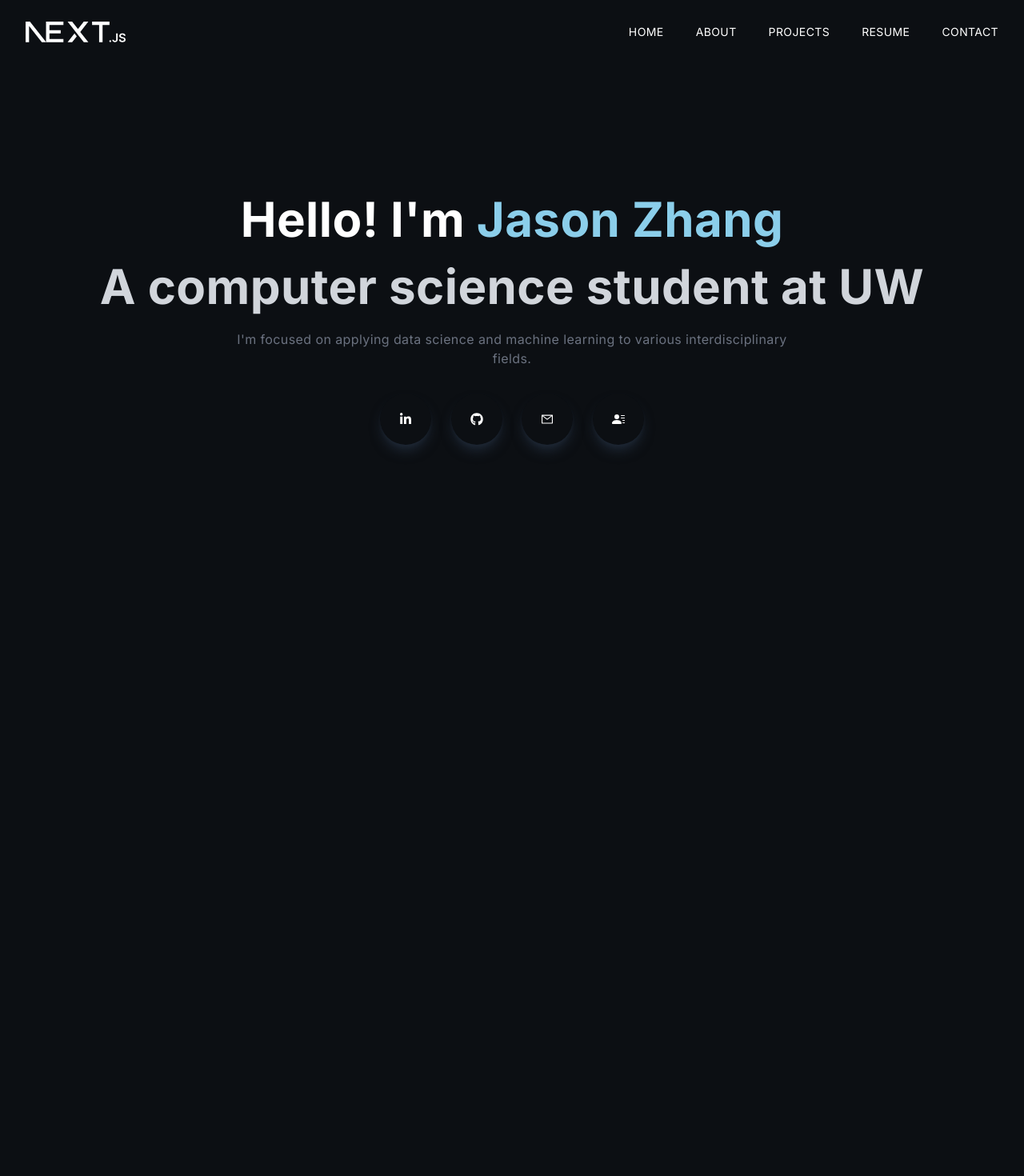
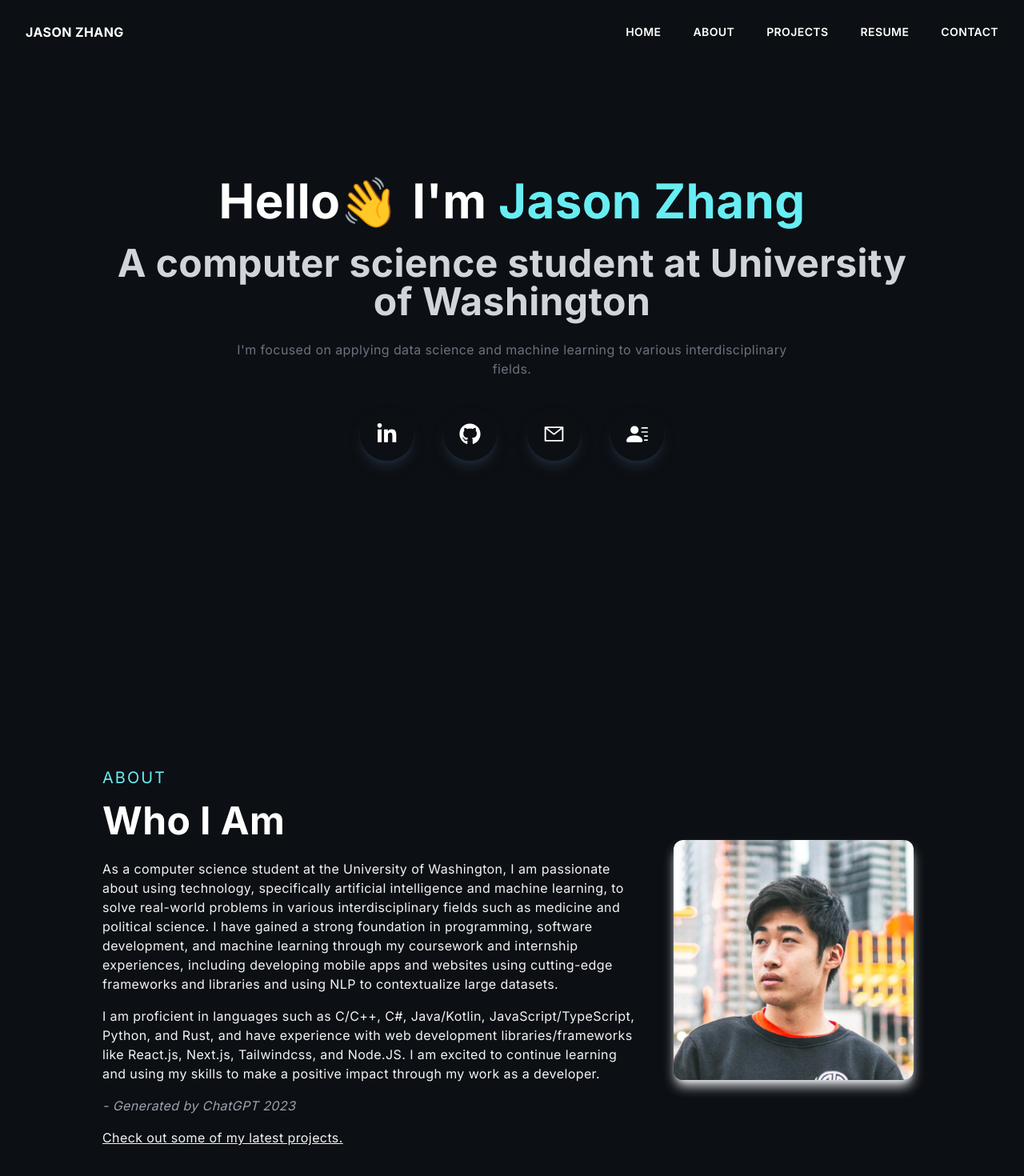
Before and after one commit to Zjjc123/react-portfolio, a Next.js app: page / in a window 1280 px wide. Shown: the top 1470 px of the page at 80% size. Before the commit the page ends 800 px from the top, so only its background shows below. Built offline with nearby package versions, Linux system fonts and the light colour scheme.

Commit message:
about & main clean up

```diff
--- a/app/global.css
+++ b/app/global.css
@@ -1,6 +1,10 @@
 @tailwind base;
 @tailwind components;
 @tailwind utilities;
+
+html {
+  scroll-behavior: smooth !important;
+}
 
 @layer base {
   body {
@@ -15,7 +19,7 @@
   }
 
   h2 {
-    @apply text-3xl sm:text-4xl
+    @apply text-2xl sm:text-4xl md:text-5xl
   }
 
   li {
@@ -26,3 +30,38 @@
     @apply shadow-xl shadow-gray-400 rounded-xl uppercase bg-gradient-to-r from-[#5651e5] to-[#709dff]
   }
 }
+
+@keyframes wave-animation {
+  0% {
+    transform: rotate(0deg);
+  }
+  15% {
+    transform: rotate(14deg);
+  }
+  30% {
+    transform: rotate(-8deg);
+  }
+  40% {
+    transform: rotate(14deg);
+  }
+  50% {
+    transform: rotate(-4deg);
+  }
+  60% {
+    transform: rotate(10deg);
+  }
+  70% {
+    transform: rotate(0deg);
+  }
+  100% {
+    transform: rotate(0deg);
+  }
+}
+
+.wave {
+  animation-name: wave-animation;
+  animation-duration: 2.5s;
+  animation-iteration-count: infinite;
+  transform-origin: 70% 70%;
+  display: inline-block;
+}
--- a/app/page.tsx
+++ b/app/page.tsx
@@ -1,3 +1,4 @@
+import About from '../components/About'
 import Main from '../components/Main'
 import NavBar from '../components/NavBar'
 
@@ -6,6 +7,7 @@ export default function Home() {
     <>
       <NavBar />
       <Main />
+      <About />
     </>
   )
 }
--- /dev/null
+++ b/components/About.tsx
@@ -0,0 +1,56 @@
+import React from 'react';
+import Image from 'next/image';
+import Link from 'next/link';
+
+const About = () => {
+  return (
+    <div id="about" className="w-full md:h-screen p-2 flex items-center py-16">
+      <div className="max-w-screen-lg mx-auto md:grid grid-cols-3 gap-8">
+        <div className="col-span-2">
+          <p className="uppercase text-xl tracking-widest text-[#67eef3]">
+            About
+          </p>
+          <h2 className="py-4">Who I Am</h2>
+          <p className="py-2 text-gray-100">
+            As a computer science student at the University of Washington, I am
+            passionate about using technology, specifically artificial
+            intelligence and machine learning, to solve real-world problems in
+            various interdisciplinary fields such as medicine and political
+            science. I have gained a strong foundation in programming, software
+            development, and machine learning through my coursework and
+            internship experiences, including developing mobile apps and
+            websites using cutting-edge frameworks and libraries and using NLP
+            to contextualize large datasets.
+          </p>
+          <p className="py-2 text-gray-100">
+            I am proficient in languages such as C/C++, C#, Java/Kotlin,
+            JavaScript/TypeScript, Python, and Rust, and have experience with
+            web development libraries/frameworks like React.js, Next.js,
+            Tailwindcss, and Node.JS. I am excited to continue learning and
+            using my skills to make a positive impact through my work as a
+            developer.
+          </p>
+          <p className="py-2 italic text-gray-400">
+            - Generated by ChatGPT 2023
+          </p>
+          <Link href="/#projects">
+            <p className="py-2 text-gray-100 underline cursor-pointer">
+              Check out some of my latest projects.
+            </p>
+          </Link>
+        </div>
+        <div className="w-[300px] h-auto m-auto shadow-lg shadow-gray-200 rounded-xl flex items-center px-0 justify-center hover:scale-[1.02] ease-in duration-300">
+          <Image
+            src="/logo.jpg"
+            width={300}
+            height={300}
+            className="rounded-xl"
+            alt="/"
+          />
+        </div>
+      </div>
+    </div>
+  );
+};
+
+export default About;
--- a/components/Main.tsx
+++ b/components/Main.tsx
@@ -6,43 +6,47 @@ import { FaGithub, FaLinkedinIn } from 'react-icons/fa';
 
 const Main = () => {
   return (
-    <div id='home' className='w-full h-screen text-center'>
-      <div className='max-w-[1240px] w-full h-full mx-auto p-2 flex justify-center items-center'>
+    <div id="home" className="w-full h-screen text-center">
+      <div className="max-w-screen-lg w-full h-full mx-auto p-2 flex justify-center items-center">
         <div>
-          <h1 className='py-4'>
-            Hello! I&#39;m <span className='text-[#8bceea]'> Jason Zhang</span>
+          <h1 className="py-4">
+            Hello<span className="wave">&#x1F44B;</span> I&#39;m{' '}
+            <span className="text-[#67eef3]"> Jason Zhang</span>
           </h1>
-          <h1 className='py-2 text-gray-300'>A computer science student at UW</h1>
-          <p className='py-4 text-gray-500 sm:max-w-[70%] m-auto'>
-            I&#39;m focused on applying data science and machine learning to various interdisciplinary fields.
+          <h2 className="py-2 text-gray-300">
+            A computer science student at University of Washington
+          </h2>
+          <p className="py-4 text-gray-500 sm:max-w-[70%] m-auto">
+            I&#39;m focused on applying data science and machine learning to
+            various interdisciplinary fields.
           </p>
-          <div className='flex items-center justify-between max-w-[330px] m-auto py-4'>
+          <div className="flex items-center justify-between max-w-[380px] m-auto py-5">
             <a
-              href='https://www.linkedin.com/in/zjjc123/'
-              target='_blank'
-              rel='noreferrer'
+              href="https://www.linkedin.com/in/zjjc123/"
+              target="_blank"
+              rel="noreferrer"
             >
-              <div className='rounded-full shadow-lg shadow-gray-800 p-6 cursor-pointer hover:scale-110 ease-in duration-300'>
-                <FaLinkedinIn />
+              <div className="rounded-full shadow-lg shadow-gray-800 p-5 cursor-pointer hover:scale-110 ease-in duration-300">
+                <FaLinkedinIn size={27} />
               </div>
             </a>
             <a
-              href='https://github.com/zjjc123'
-              target='_blank'
-              rel='noreferrer'
+              href="https://github.com/zjjc123"
+              target="_blank"
+              rel="noreferrer"
             >
-              <div className='rounded-full shadow-lg shadow-gray-800 p-6 cursor-pointer hover:scale-110 ease-in duration-300'>
-                <FaGithub />
+              <div className="rounded-full shadow-lg shadow-gray-800 p-5 cursor-pointer hover:scale-110 ease-in duration-300">
+                <FaGithub size={27} />
               </div>
             </a>
-            <Link href='/#contact'>
-              <div className='rounded-full shadow-lg shadow-gray-800 p-6 cursor-pointer hover:scale-110 ease-in duration-300'>
-                <AiOutlineMail />
+            <Link href="/#contact">
+              <div className="rounded-full shadow-lg shadow-gray-800 p-5 cursor-pointer hover:scale-110 ease-in duration-300">
+                <AiOutlineMail size={27} />
               </div>
             </Link>
-            <Link href='/resume'>
-              <div className='rounded-full shadow-lg shadow-gray-800 p-6 cursor-pointer hover:scale-110 ease-in duration-300'>
-                <BsFillPersonLinesFill />
+            <Link href="/resume">
+              <div className="rounded-full shadow-lg shadow-gray-800 p-5 cursor-pointer hover:scale-110 ease-in duration-300">
+                <BsFillPersonLinesFill size={27} />
               </div>
             </Link>
           </div>
--- a/components/NavBar.tsx
+++ b/components/NavBar.tsx
@@ -1,76 +1,57 @@
-"use client";
+'use client';
 
 import Link from 'next/link';
-import Image from 'next/image';
-import React, { useState, useEffect } from 'react';
+import React, { useState } from 'react';
 import { AiOutlineClose, AiOutlineMail, AiOutlineMenu } from 'react-icons/ai';
 import { FaGithub, FaLinkedinIn } from 'react-icons/fa';
 import { BsFillPersonLinesFill } from 'react-icons/bs';
 
 export default function NavBar() {
-    const [nav, setNav] = useState(false);
-    const [shadow, setShadow] = useState(false);
-    const [navBg, setNavBg] = useState('#0C0F13');
-    const [linkColor, setLinkColor] = useState('#ffffff');
+  const navBg = '#0C0F13';
+  const [nav, setNav] = useState(false);
 
-    const handleNav = () => {
+  const handleNav = () => {
     setNav(!nav);
   };
-
-  useEffect(() => {
-    const handleShadow = () => {
-      if (window.scrollY >= 90) {
-        setShadow(true);
-      } else {
-        setShadow(false);
-      }
-    };
-    window.addEventListener('scroll', handleShadow);
-  }, []);
-
 
   return (
     <div
       style={{ backgroundColor: `${navBg}` }}
-      className={
-        shadow
-          ? 'fixed w-full h-20 shadow-xl z-[100] ease-in-out duration-300'
-          : 'fixed w-full h-20 z-[100]'
-      }
+      className={'fixed w-full h-20 z-[100]'}
     >
-      <div className='flex justify-between items-center w-full h-full px-8 2xl:px-16'>
-        <Link href='/'>
-            <Image
-              src='/next.svg'
-              alt='/'
-              width='125'
-              height='50'
-              className='cursor-pointer'
-            />
+      <div className="flex justify-between items-center max-w-screen-xl w-full h-full px-8 2xl:px-16 mx-auto">
+        <Link href="/">
+          <div className="font-bold uppercase">Jason Zhang</div>
         </Link>
         <div>
-          <ul style={{ color: `${linkColor}` }} className='hidden md:flex'>
-            <li className='ml-10 text-sm uppercase hover:text-gray-200'>
-              <Link href='/'>Home</Link>
+          <ul className="hidden md:flex">
+            {/* TODO: Next.js Link is broken rn for section scrolling. Swap to link when fixed*/}
+            <li className="ml-10 text-sm uppercase font-semibold hover:text-gray-200">
+              <a href="/#">Home</a>
             </li>
-            <li className='ml-10 text-sm uppercase hover:text-gray-200'>
-              <Link href='/#about'>About</Link>
+            <li className="ml-10 text-sm uppercase font-semibold hover:text-gray-200">
+              <a href="/#about">About</a>
             </li>
-            <li className='ml-10 text-sm uppercase hover:text-gray-200'>
-              <Link href='/#projects'>Projects</Link>
+            <li className="ml-10 text-sm uppercase font-semibold hover:text-gray-200">
+              <Link href="/#projects" scroll={false}>
+                Projects
+              </Link>
             </li>
-            <li className='ml-10 text-sm uppercase hover:text-gray-200'>
-              <Link href='/resume'>Resume</Link>
+            <li className="ml-10 text-sm uppercase font-semibold hover:text-gray-200">
+              <Link href="/resume" scroll={false}>
+                Resume
+              </Link>
             </li>
-            <li className='ml-10 text-sm uppercase hover:text-gray-200'>
-              <Link href='/#contact'>Contact</Link>
+            <li className="ml-10 text-sm uppercase font-semibold hover:text-gray-200">
+              <Link href="/#contact" scroll={false}>
+                Contact
+              </Link>
             </li>
           </ul>
           {/* Hamburger Icon */}
           <div
-            style={{ color: `${linkColor}` }}
             onClick={handleNav}
-            className='md:hidden cursor-pointer'
+            className="md:hidden cursor-pointer hover:text-gray-300"
           >
             <AiOutlineMenu size={25} />
           </div>
@@ -93,87 +74,81 @@ export default function NavBar() {
           }
         >
           <div>
-            <div className='flex w-full items-center justify-between'>
-              <Link href='/'>
-                  <Image
-                    src="/next.svg"
-                    width='87'
-                    height='35'
-                    alt='/'
-                  />
+            <div className="flex w-full items-center justify-between">
+              <Link href="/">
+                <div className="font-bold uppercase">Jason Zhang</div>
               </Link>
               <div
                 onClick={handleNav}
-                className='rounded-full shadow-lg shadow-gray-800 p-3 cursor-pointer'
-
+                className="rounded-full shadow-lg shadow-gray-800 p-3 cursor-pointer"
               >
                 <AiOutlineClose />
               </div>
             </div>
           </div>
-          <div className='py-4 flex flex-col'>
-            <ul className='uppercase'>
-              <Link href='/'>
-                <li onClick={() => setNav(false)} className='py-4 text-sm'>
+          <div className="py-4 flex flex-col">
+            <ul className="uppercase">
+              <Link href="/">
+                <li onClick={() => setNav(false)} className="py-4 text-sm">
                   Home
                 </li>
               </Link>
-              <Link href='/#about'>
-                <li onClick={() => setNav(false)} className='py-4 text-sm'>
+              <Link href="/#about">
+                <li onClick={() => setNav(false)} className="py-4 text-sm">
                   About
                 </li>
               </Link>
-              <Link href='/#projects'>
-                <li onClick={() => setNav(false)} className='py-4 text-sm'>
+              <Link href="/#projects">
+                <li onClick={() => setNav(false)} className="py-4 text-sm">
                   Projects
                 </li>
               </Link>
-              <Link href='/resume'>
-                <li onClick={() => setNav(false)} className='py-4 text-sm'>
+              <Link href="/resume">
+                <li onClick={() => setNav(false)} className="py-4 text-sm">
                   Resume
                 </li>
               </Link>
-              <Link href='/#contact'>
-                <li onClick={() => setNav(false)} className='py-4 text-sm'>
+              <Link href="/#contact">
+                <li onClick={() => setNav(false)} className="py-4 text-sm">
                   Contact
                 </li>
               </Link>
             </ul>
-            <div className='pt-40'>
-              <p className='uppercase tracking-widest text-[#b7dadf]'>
+            <div className="pt-40">
+              <p className="uppercase tracking-widest text-[#b7dadf]">
                 Let&#39;s Connect
               </p>
-              <div className='flex items-center justify-between my-4 w-full sm:w-[80%]'>
+              <div className="flex items-center justify-between my-4 w-full sm:w-[80%]">
                 <a
-                  href='https://www.linkedin.com/in/clint-briley-50056920a/'
-                  target='_blank'
-                  rel='noreferrer'
+                  href="https://www.linkedin.com/in/clint-briley-50056920a/"
+                  target="_blank"
+                  rel="noreferrer"
                 >
-                  <div className='rounded-full shadow-lg shadow-gray-800 p-3 cursor-pointer hover:scale-105 ease-in duration-300'>
+                  <div className="rounded-full shadow-lg shadow-gray-800 p-3 cursor-pointer hover:scale-105 ease-in duration-300">
                     <FaLinkedinIn />
                   </div>
                 </a>
                 <a
-                  href='https://github.com/fireclint'
-                  target='_blank'
-                  rel='noreferrer'
+                  href="https://github.com/fireclint"
+                  target="_blank"
+                  rel="noreferrer"
                 >
-                  <div className='rounded-full shadow-lg shadow-gray-800 p-3 cursor-pointer hover:scale-105 ease-in duration-300'>
+                  <div className="rounded-full shadow-lg shadow-gray-800 p-3 cursor-pointer hover:scale-105 ease-in duration-300">
                     <FaGithub />
                   </div>
                 </a>
-                <Link href='/#contact'>
+                <Link href="/#contact">
                   <div
                     onClick={() => setNav(!nav)}
-                    className='rounded-full shadow-lg shadow-gray-800 p-3 cursor-pointer hover:scale-105 ease-in duration-300'
+                    className="rounded-full shadow-lg shadow-gray-800 p-3 cursor-pointer hover:scale-105 ease-in duration-300"
                   >
                     <AiOutlineMail />
                   </div>
                 </Link>
-                <Link href='/resume'>
+                <Link href="/resume">
                   <div
                     onClick={() => setNav(!nav)}
-                    className='rounded-full shadow-lg shadow-gray-800 p-3 cursor-pointer hover:scale-105 ease-in duration-300'
+                    className="rounded-full shadow-lg shadow-gray-800 p-3 cursor-pointer hover:scale-105 ease-in duration-300"
                   >
                     <BsFillPersonLinesFill />
                   </div>
@@ -184,5 +159,5 @@ export default function NavBar() {
         </div>
       </div>
     </div>
-  )
+  );
 }
```
Also changed, not shown: public/logo.jpg (added), 1 other file (tests, documents, lock files or other folders).
